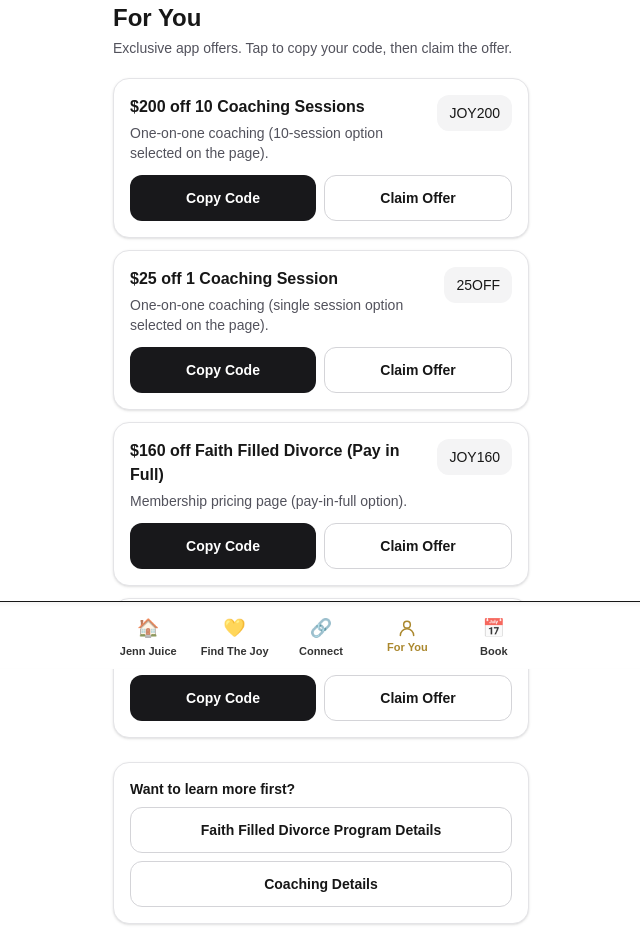
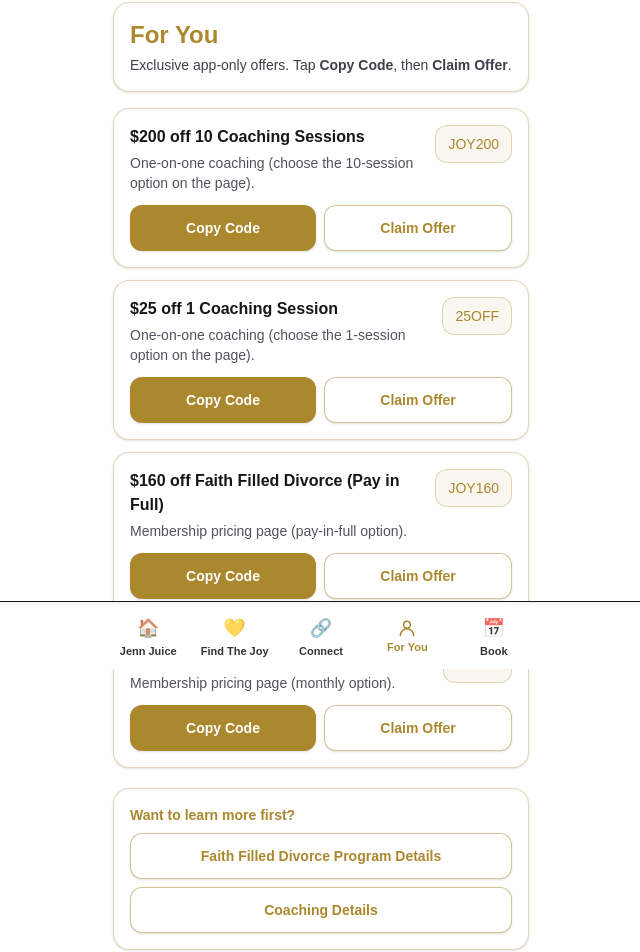
Before and after one commit to JennZingmark/findthejoywithjenn-app, a Next.js app: page /for-you in a window 1280 px wide. Shown: the part 131-1083 px from the top of the page, without its empty margins (319-959 px from the left). Built offline with nearby package versions, Linux system fonts and the light colour scheme.

Commit message:
Style For You page with brand gold

```diff
--- a/app/for-you/page.tsx
+++ b/app/for-you/page.tsx
@@ -1,4 +1,3 @@
-// app/for-you/page.tsx
 "use client";
 
 import { useState } from "react";
@@ -11,16 +10,18 @@
   finePrint?: string;
 };
 
+const GOLD = "#ab882e";
+
 const OFFERS: Offer[] = [
   {
     title: "$200 off 10 Coaching Sessions",
-    description: "One-on-one coaching (10-session option selected on the page).",
+    description: "One-on-one coaching (choose the 10-session option on the page).",
     code: "JOY200",
     link: "https://www.findthejoywithjenn.com/certified/one-on-one-coaching",
   },
   {
     title: "$25 off 1 Coaching Session",
-    description: "One-on-one coaching (single session option selected on the page).",
+    description: "One-on-one coaching (choose the 1-session option on the page).",
     code: "25OFF",
     link: "https://www.findthejoywithjenn.com/certified/one-on-one-coaching",
   },
@@ -44,19 +45,16 @@
   const copy = async (code: string) => {
     try {
       await navigator.clipboard.writeText(code);
-      setCopiedCode(code);
-      window.setTimeout(() => setCopiedCode(null), 1400);
     } catch {
-      // Fallback if clipboard permission fails
       const el = document.createElement("textarea");
       el.value = code;
       document.body.appendChild(el);
       el.select();
       document.execCommand("copy");
       document.body.removeChild(el);
-      setCopiedCode(code);
-      window.setTimeout(() => setCopiedCode(null), 1400);
     }
+    setCopiedCode(code);
+    window.setTimeout(() => setCopiedCode(null), 1400);
   };
 
   const open = (url: string) => {
@@ -65,16 +63,22 @@
 
   return (
     <main className="mx-auto w-full max-w-md px-4 pb-24 pt-5">
-      <h1 className="text-2xl font-semibold">For You</h1>
-      <p className="mt-1 text-sm text-zinc-600">
-        Exclusive app offers. Tap to copy your code, then claim the offer.
-      </p>
+      <div className="rounded-2xl border bg-white p-4 shadow-sm" style={{ borderColor: `${GOLD}55` }}>
+        <h1 className="text-2xl font-semibold" style={{ color: GOLD }}>
+          For You
+        </h1>
+        <p className="mt-1 text-sm text-zinc-700">
+          Exclusive app-only offers. Tap <span className="font-semibold">Copy Code</span>, then{" "}
+          <span className="font-semibold">Claim Offer</span>.
+        </p>
+      </div>
 
-      <section className="mt-5 space-y-3">
+      <section className="mt-4 space-y-3">
         {OFFERS.map((o) => (
           <div
             key={o.code}
-            className="rounded-2xl border border-zinc-200 bg-white p-4 shadow-sm"
+            className="rounded-2xl border bg-white p-4 shadow-sm"
+            style={{ borderColor: `${GOLD}55` }}
           >
             <div className="flex items-start justify-between gap-3">
               <div>
@@ -82,7 +86,14 @@
                 <div className="mt-1 text-sm text-zinc-600">{o.description}</div>
               </div>
 
-              <div className="shrink-0 rounded-xl bg-zinc-100 px-3 py-2 text-sm font-mono">
+              <div
+                className="shrink-0 rounded-xl px-3 py-2 text-sm font-mono"
+                style={{
+                  border: `1px solid ${GOLD}55`,
+                  backgroundColor: `${GOLD}12`,
+                  color: GOLD,
+                }}
+              >
                 {o.code}
               </div>
             </div>
@@ -90,38 +101,59 @@
             <div className="mt-3 flex gap-2">
               <button
                 onClick={() => void copy(o.code)}
-                className="flex-1 rounded-xl bg-zinc-900 px-4 py-3 text-sm font-semibold text-white"
+                className="flex-1 rounded-xl px-4 py-3 text-sm font-semibold text-white shadow-sm"
+                style={{ backgroundColor: GOLD }}
               >
                 {copiedCode === o.code ? "Copied!" : "Copy Code"}
               </button>
 
               <button
                 onClick={() => open(o.link)}
-                className="flex-1 rounded-xl border border-zinc-300 bg-white px-4 py-3 text-sm font-semibold"
+                className="flex-1 rounded-xl px-4 py-3 text-sm font-semibold shadow-sm"
+                style={{
+                  border: `1px solid ${GOLD}80`,
+                  color: GOLD,
+                  backgroundColor: "white",
+                }}
               >
                 Claim Offer
               </button>
             </div>
 
-            {o.finePrint ? (
-              <div className="mt-2 text-xs text-zinc-500">{o.finePrint}</div>
-            ) : null}
+            {o.finePrint ? <div className="mt-2 text-xs text-zinc-500">{o.finePrint}</div> : null}
           </div>
         ))}
       </section>
 
-      <section className="mt-6 rounded-2xl border border-zinc-200 bg-white p-4 shadow-sm">
-        <div className="text-sm font-semibold">Want to learn more first?</div>
+      <section
+        className="mt-5 rounded-2xl border bg-white p-4 shadow-sm"
+        style={{ borderColor: `${GOLD}55` }}
+      >
+        <div className="text-sm font-semibold" style={{ color: GOLD }}>
+          Want to learn more first?
+        </div>
+
         <div className="mt-2 flex flex-col gap-2">
           <button
             onClick={() => open("https://www.findthejoywithjenn.com/program-details")}
-            className="rounded-xl border border-zinc-300 bg-white px-4 py-3 text-sm font-semibold"
+            className="rounded-xl px-4 py-3 text-sm font-semibold shadow-sm"
+            style={{
+              border: `1px solid ${GOLD}80`,
+              color: GOLD,
+              backgroundColor: "white",
+            }}
           >
             Faith Filled Divorce Program Details
           </button>
+
           <button
             onClick={() => open("https://www.findthejoywithjenn.com/one-on-one-coaching")}
-            className="rounded-xl border border-zinc-300 bg-white px-4 py-3 text-sm font-semibold"
+            className="rounded-xl px-4 py-3 text-sm font-semibold shadow-sm"
+            style={{
+              border: `1px solid ${GOLD}80`,
+              color: GOLD,
+              backgroundColor: "white",
+            }}
           >
             Coaching Details
           </button>
```
